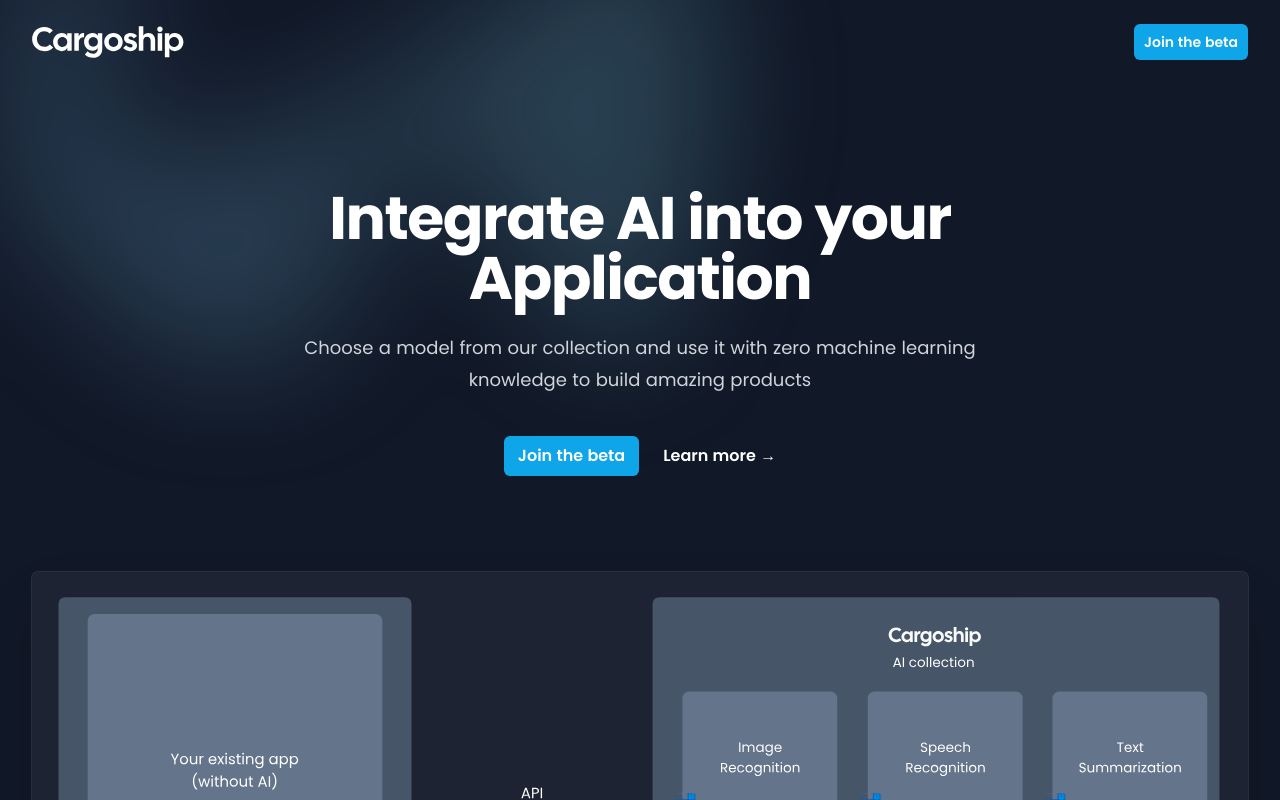
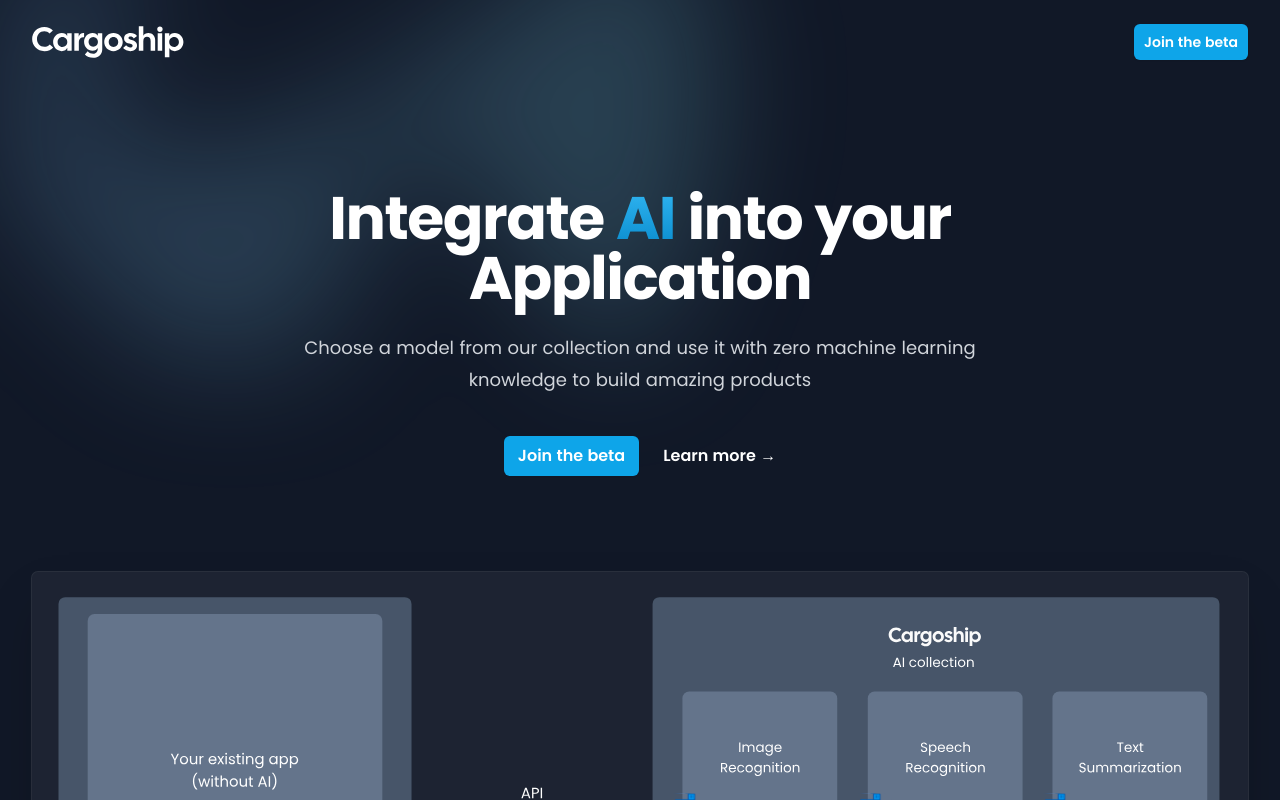
Before and after one commit to cargoshipsh/cargoship, a Next.js app in the folder apps/cargoship-sh/: page / in a window 1280 px wide. Shown: the top 800 px of the page. Built offline with nearby package versions, Linux system fonts and the light colour scheme.

Commit message:
hightlight AI in hero

```diff
--- a/apps/cargoship-sh/components/home/Hero.tsx
+++ b/apps/cargoship-sh/components/home/Hero.tsx
@@ -9,7 +9,11 @@
       <div className="mx-auto max-w-7xl px-6 lg:px-8">
         <div className="mx-auto max-w-2xl text-center">
           <h1 className="text-4xl font-bold tracking-tight text-white sm:text-6xl">
-            Integrate AI into your Application
+            Integrate{" "}
+            <span className="from-brand-light to-brand-dark bg-gradient-to-b bg-clip-text text-transparent xl:inline">
+              AI
+            </span>{" "}
+            into your Application
           </h1>
           <p className="mt-6 text-lg leading-8 text-gray-300">
             Choose a model from our collection and use it with zero machine learning knowledge to build
```
